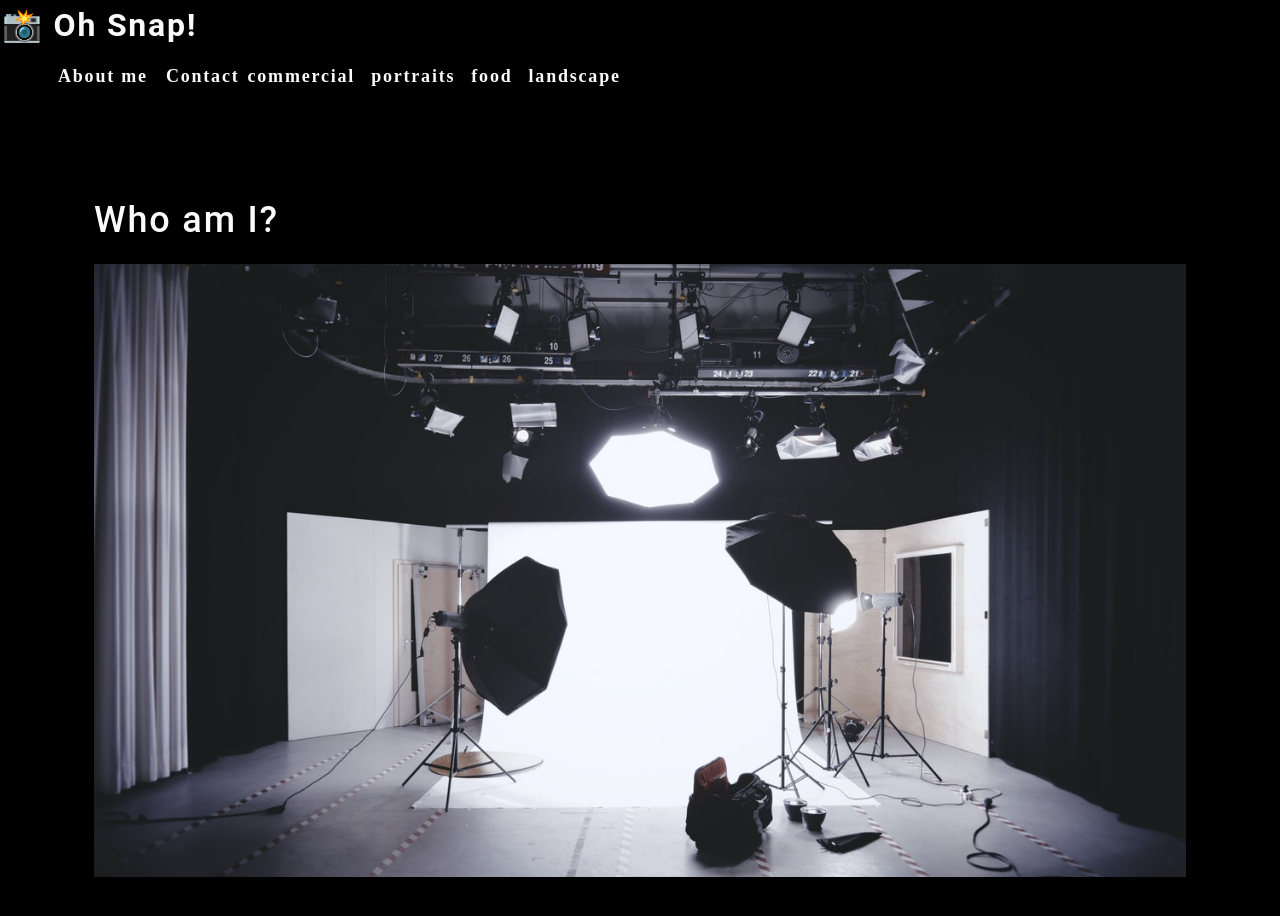
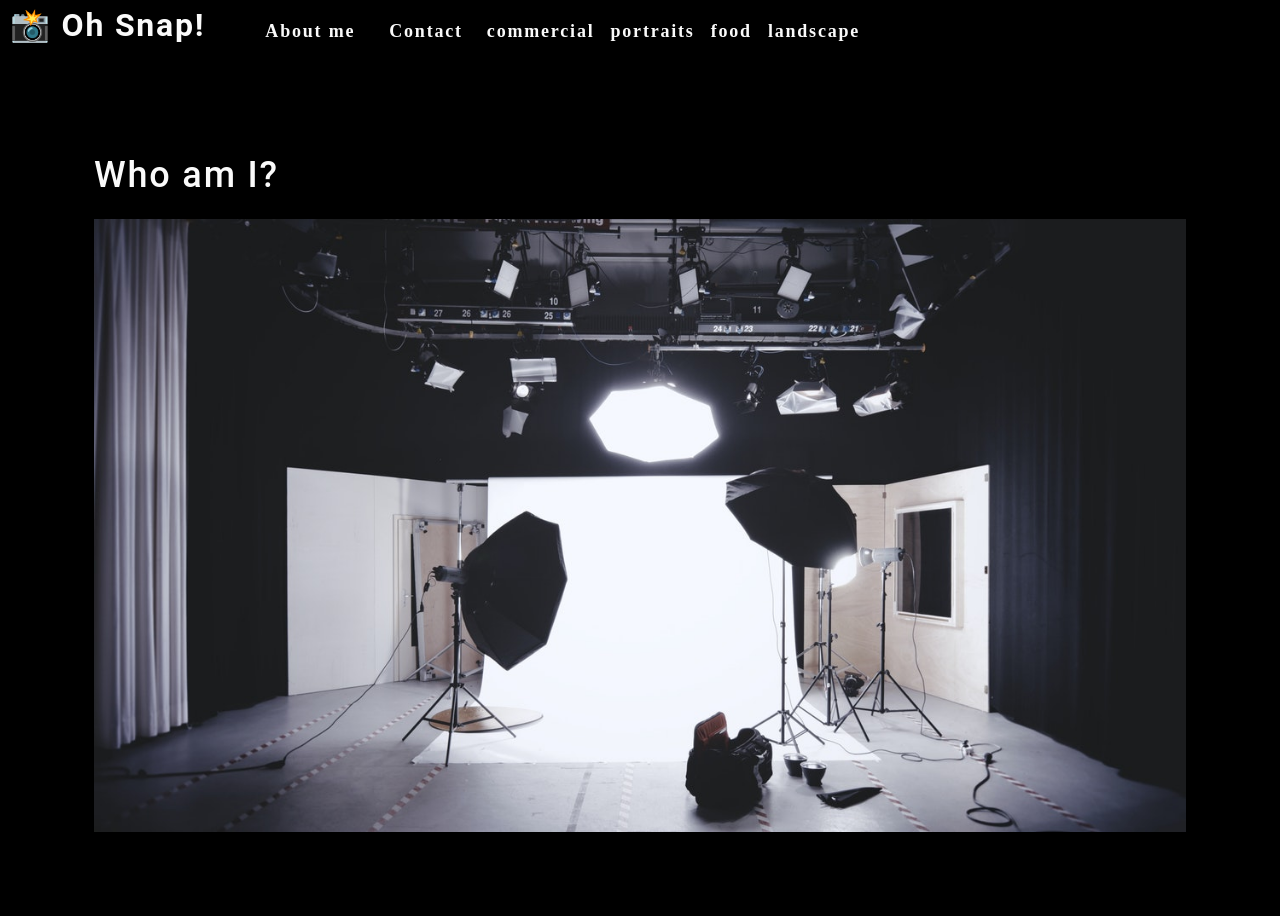
Before and after one commit to carterdmorgan/photo-port, a React (Create React App) app: page / in a window 1280 px wide. Shown: the top 916 px of the page. Built offline with nearby package versions, Linux system fonts and the light colour scheme.

Commit message:
finishing tests

```diff
--- a/package.json
+++ b/package.json
@@ -12,7 +12,7 @@
   "scripts": {
     "start": "react-scripts start",
     "build": "react-scripts build",
-    "test": "react-scripts test",
+    "test": "react-scripts test -u",
     "eject": "react-scripts eject"
   },
   "eslintConfig": {
--- a/src/components/Nav/index.js
+++ b/src/components/Nav/index.js
@@ -18,20 +18,20 @@
   }
 
   return (
-    <header>
+    <header className="flex-row px-1">
       <h2>
-        <a href="/">
+        <a data-testid="link" href="/">
           <span role="img" aria-label="camera"> 📸</span> Oh Snap!
         </a>
       </h2>
       <nav>
         <ul className="flex-row">
           <li className="mx-2">
-            <a href="#about">
+            <a data-testid="about" href="#about">
               About me
             </a>
           </li>
-          <li>
+          <li className={"mx-2"}>
             <span>Contact</span>
           </li>
           {categories.map((category) => (
```
Also changed, not shown: 2 other files (tests, documents, lock files or other folders).
